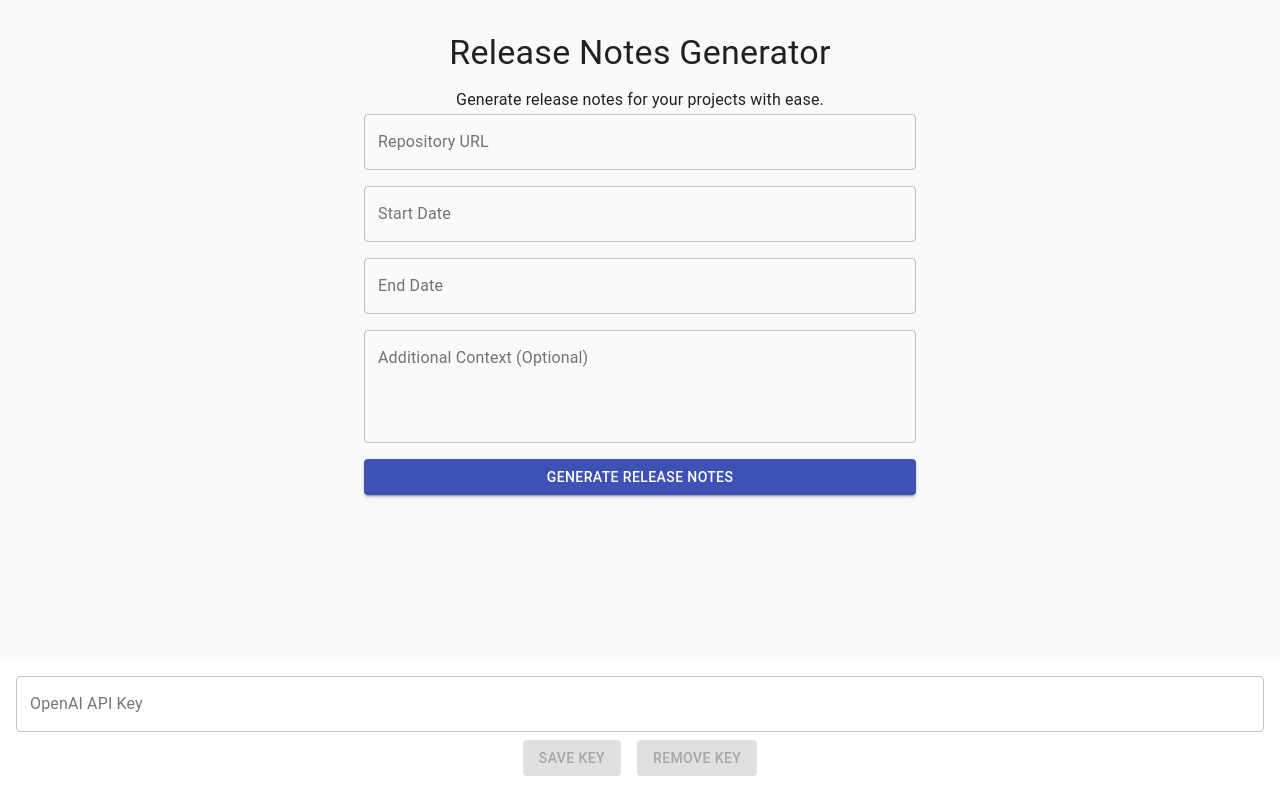
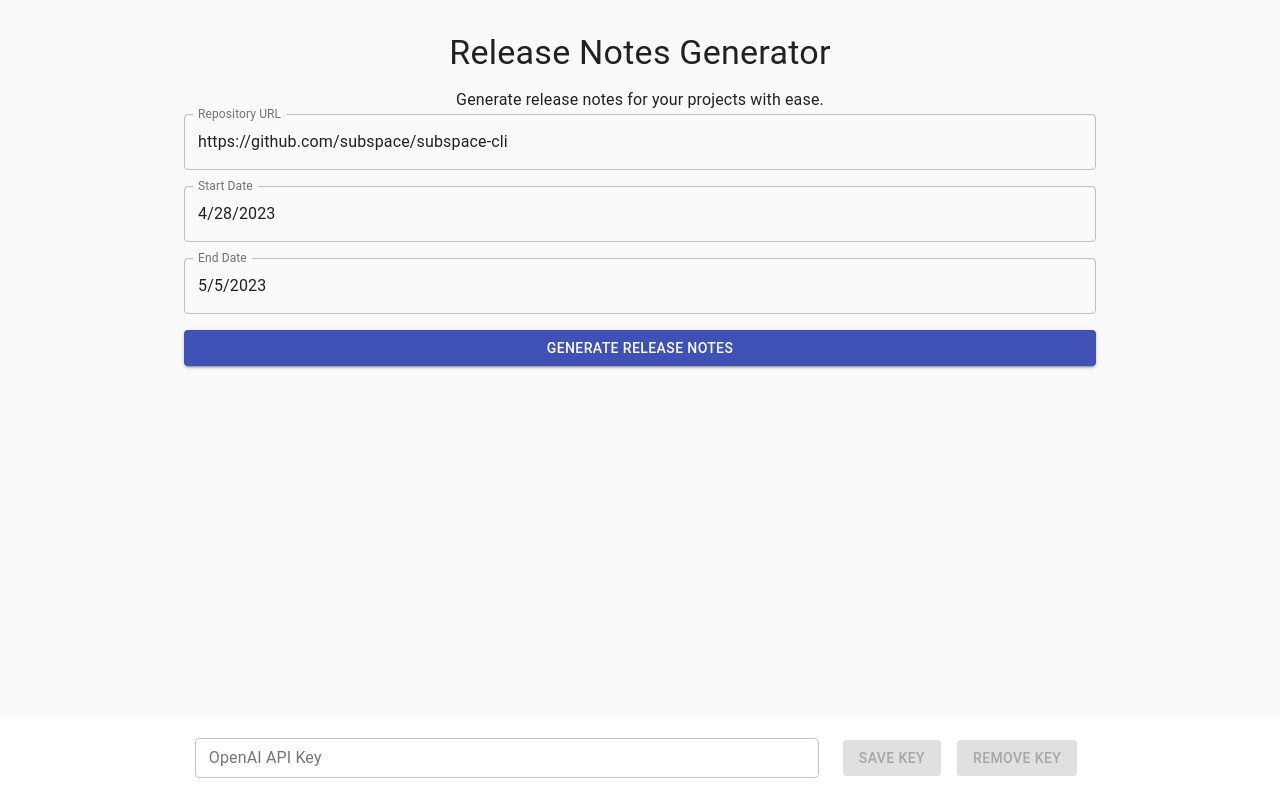
Before and after one commit to autonomys/neural-notes, a React (Create React App) app: page / in a window 1280 px wide. Built offline with nearby package versions, Linux system fonts and the light colour scheme.

Commit message:
feat: add defaults to form, remove additional context for now

```diff
--- a/src/components/ApiKeyManager.tsx
+++ b/src/components/ApiKeyManager.tsx
@@ -8,12 +8,18 @@ const useStyles = makeStyles((theme: Theme) => ({
         margin: theme.spacing(1),
     },
     footer: {
+        display: 'flex',
+        justifyContent: 'center',
+        alignItems: 'center',
         position: 'fixed',
         bottom: 0,
         width: '100%',
         backgroundColor: theme.palette.background.paper,
         padding: theme.spacing(2),
-        textAlign: 'center',
+    },
+    textField: {
+        width: '50%',
+        marginRight: theme.spacing(2),
     },
 }));
 
@@ -52,11 +58,12 @@ const ApiKeyManager: React.FC = () => {
     return (
         <div className={classes.footer}>
             <TextField
-                fullWidth
                 label="OpenAI API Key"
                 variant="outlined"
+                size="small"
                 value={apiKey}
                 onChange={handleChange}
+                className={classes.textField}
             />
             <Button
                 variant="contained"
--- a/src/components/ReleaseNotesGenerator.tsx
+++ b/src/components/ReleaseNotesGenerator.tsx
@@ -39,10 +39,15 @@ interface FormState {
 
 const ReleaseNotesGenerator: React.FC = () => {
     const classes = useStyles();
+    const today = new Date();
+    const defaultStartDate = new Date(
+        today.getTime() - 7 * 24 * 60 * 60 * 1000
+    );
+
     const [formState, setFormState] = useState<FormState>({
-        repoUrl: '',
-        startDate: '',
-        endDate: '',
+        repoUrl: 'https://github.com/subspace/subspace-cli',
+        startDate: defaultStartDate.toLocaleDateString(),
+        endDate: today.toLocaleDateString(),
         additionalContext: '',
     });
     const [releaseNotes, setReleaseNotes] = useState<string>('');
@@ -60,9 +65,9 @@ const ReleaseNotesGenerator: React.FC = () => {
 
         setLoading(true);
         const generatedReleaseNotes = await generateReleaseNotes(
-            formState.repoUrl || 'https://github.com/subspace/subspace-cli',
-            new Date(formState.startDate || '5/1/2023'),
-            new Date(formState.endDate || '5/9/2023')
+            formState.repoUrl,
+            new Date(formState.startDate),
+            new Date(formState.endDate)
         );
         setLoading(false);
 
@@ -74,7 +79,7 @@ const ReleaseNotesGenerator: React.FC = () => {
         <>
             <CssBaseline />
 
-            <Container maxWidth="sm" className={classes.container}>
+            <Container maxWidth="md" className={classes.container}>
                 <Typography
                     variant="h4"
                     component="h1"
@@ -111,7 +116,7 @@ const ReleaseNotesGenerator: React.FC = () => {
                         onChange={(event) => handleChange(event, 'endDate')}
                         className={classes.formElement}
                     />
-                    <TextField
+                    {/* <TextField
                         fullWidth
                         multiline
                         minRows={4}
@@ -122,7 +127,7 @@ const ReleaseNotesGenerator: React.FC = () => {
                             handleChange(event, 'additionalContext')
                         }
                         className={classes.formElement}
-                    />
+                    /> */}
                     <Button
                         fullWidth
                         variant="contained"
```
